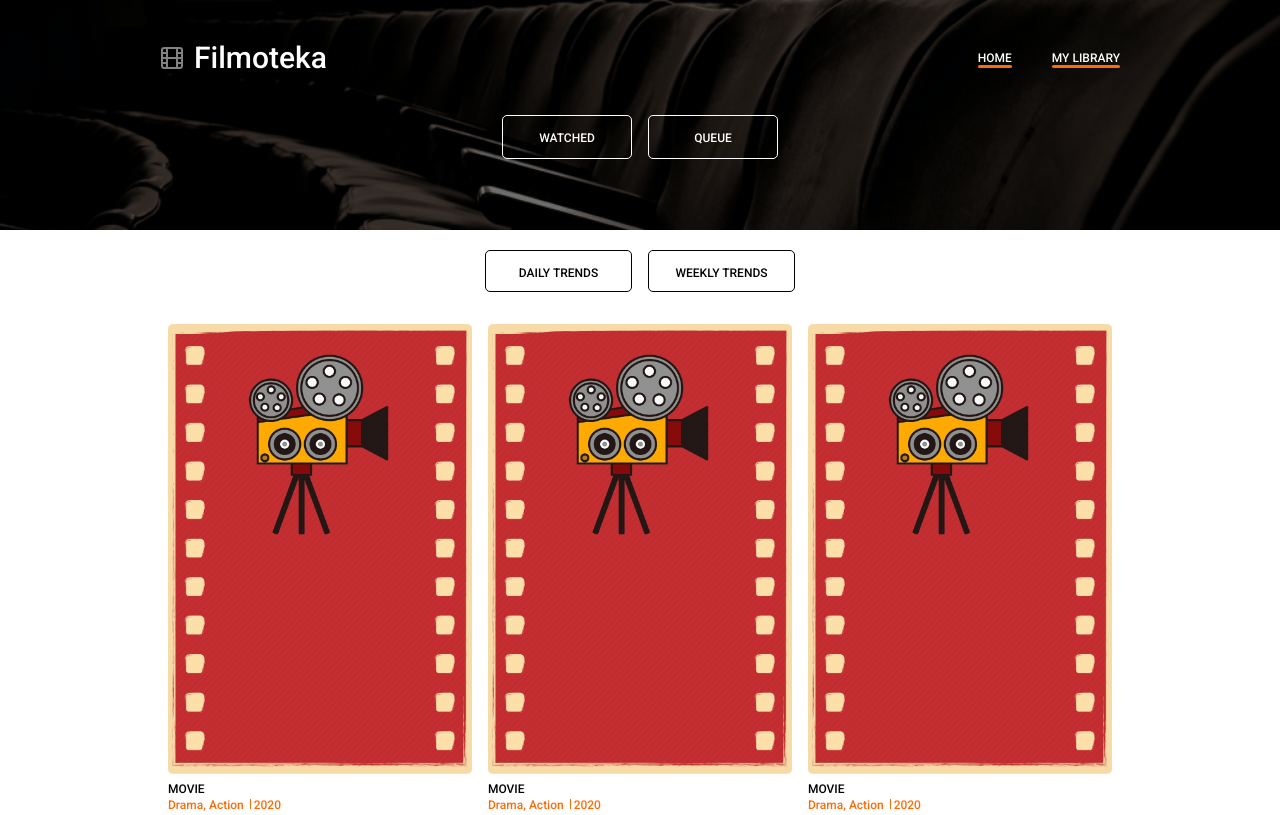
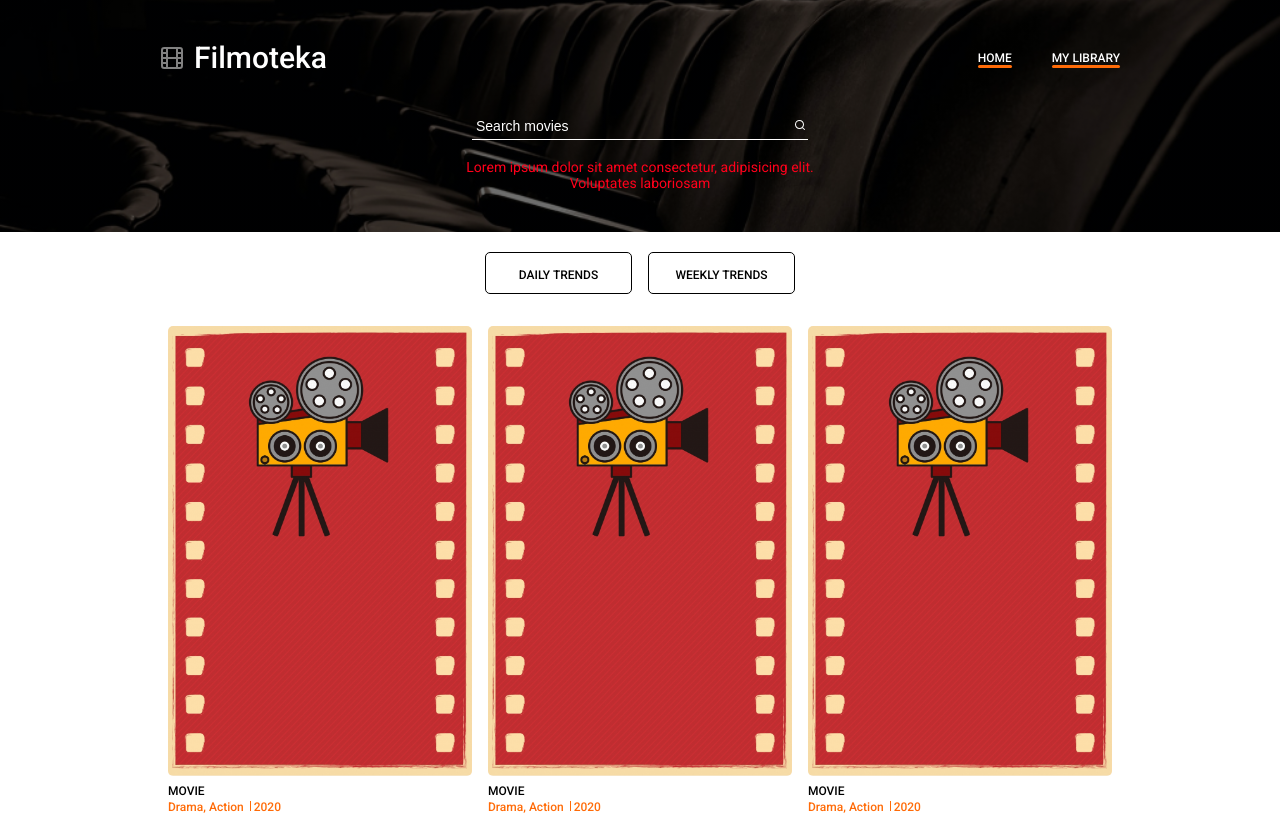
Before and after one commit to AntonTarasiuk/FIlmoteka, a React (Create React App) app: page / in a window 1280 px wide. Shown: the top 815 px of the page. Built offline with nearby package versions, Linux system fonts and the light colour scheme.

Commit message:
Changed to header main

```diff
--- a/src/components/Header/Header.jsx
+++ b/src/components/Header/Header.jsx
@@ -31,9 +31,9 @@ export const Header = () => {
         <HeaderSection ref={ref} windowWidth={width} ratio={ratio}>
             <HeaderContainer>
                 <Navigation size={24} windowWidth={width} />
-                {/* <MovieSearch size={12} /> */}
-                <HeaderLibraryBtns />
-                {/* <SearchMsg>Lorem ipsum dolor sit amet consectetur, adipisicing elit. Voluptates laboriosam</SearchMsg> */}
+                <MovieSearch size={12} />
+                {/* <HeaderLibraryBtns /> */}
+                <SearchMsg>Lorem ipsum dolor sit amet consectetur, adipisicing elit. Voluptates laboriosam</SearchMsg>
             </HeaderContainer>
         </HeaderSection>
     )
```
